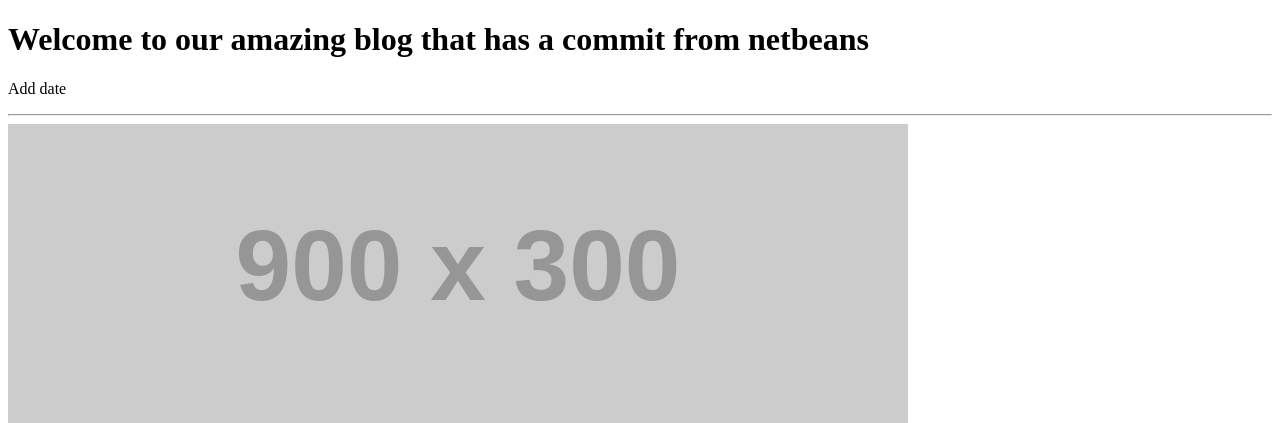
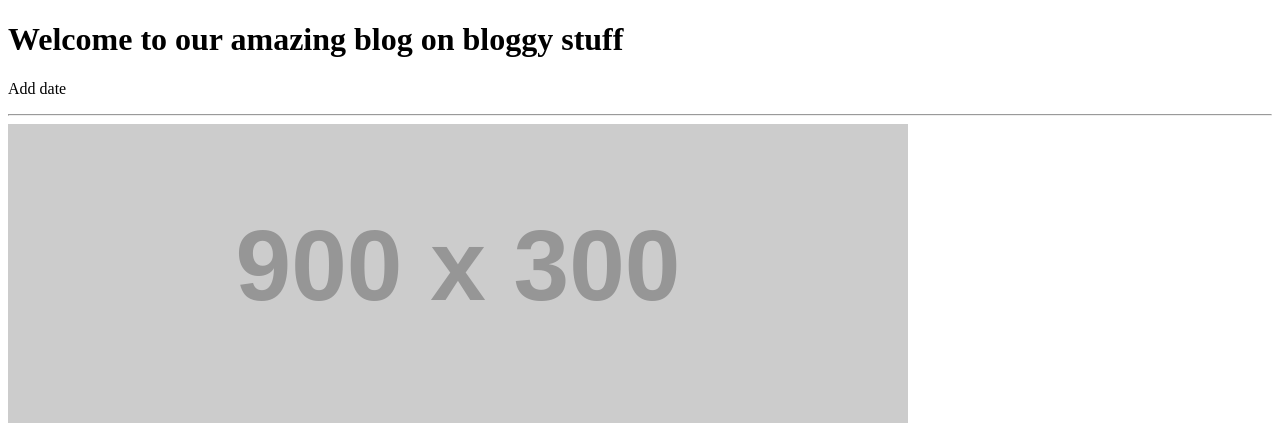
Before and after one commit to revathybharath/miniproject, a PHP site: page / in a window 1280 px wide. Shown: the part 99-522 px from the top of the page. Run offline with PHP 8.4, Linux system fonts and the light colour scheme; grey boxes labelled with a size stand in for pictures from a placeholder-image service; some libraries are stand-ins or nearby versions.

Commit message:
@katrina changed the title

```diff
--- a/index.php
+++ b/index.php
@@ -58,7 +58,7 @@
                 <!-- Blog Post -->
 
                 <!-- Title -->
-                <h1>Welcome to our amazing blog that has a commit from netbeans</h1>
+                <h1>Welcome to our amazing blog on bloggy stuff</h1>
 
 
 
```
